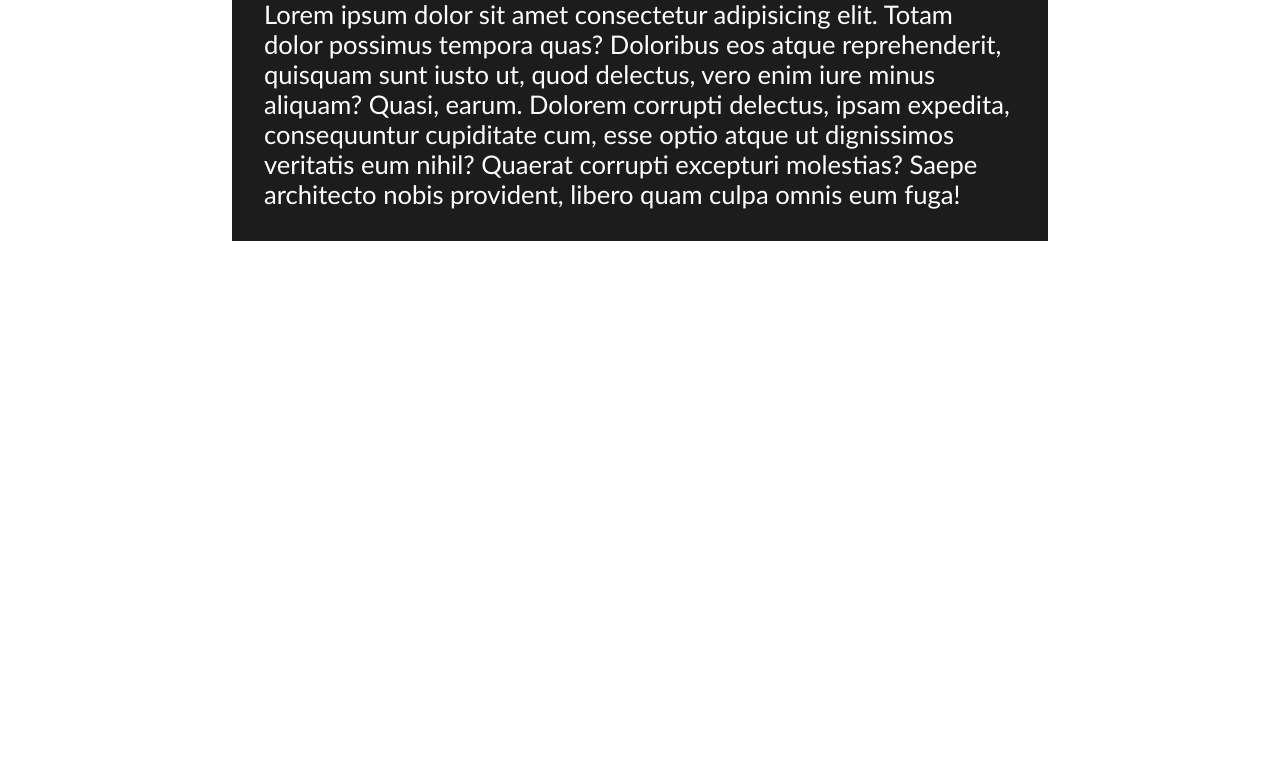
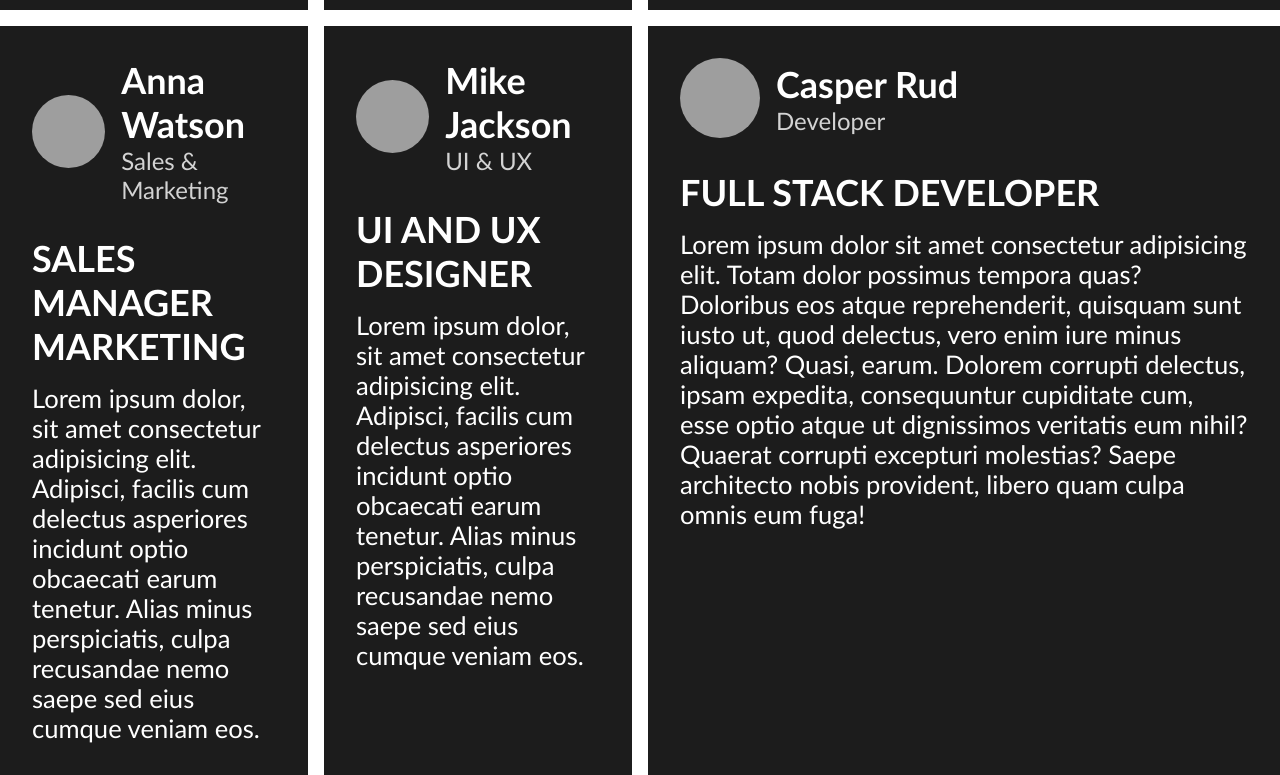
Before and after one commit to Prasannajaga/HTML-CSS-JS, a website: page Grid-layout/index.html in a window 1280 px wide. Shown: the part 738-1513 px from the top of the page. Before the commit the page ends 979 px from the top, so only its background shows below. Drawn offline with Linux system fonts and the light colour scheme; grey boxes are pictures that could not be loaded.

Commit message:
new changes

```diff
--- a/Grid-layout/index.html
+++ b/Grid-layout/index.html
@@ -49,6 +49,46 @@
                 Dolorem corrupti delectus, ipsam expedita, consequuntur cupiditate cum, esse optio atque ut dignissimos veritatis eum nihil? Quaerat corrupti excepturi molestias? Saepe architecto nobis provident, libero quam culpa omnis eum fuga!</p>
             </div>
         </div>
+        <div class="items">
+            <div class="title">
+                <img src="https://i.pravatar.cc/150?img=1" alt="">
+                 <div>
+                    <h2>Anna Watson</h2>
+                    <p>Sales & Marketing</p>
+                 </div>
+            </div>
+            <div class="content">
+                <h2>SALES MANAGER MARKETING</h2>
+                <p class="text">Lorem ipsum dolor, sit amet consectetur adipisicing elit. Adipisci, facilis cum delectus asperiores incidunt optio obcaecati earum tenetur. Alias minus perspiciatis, culpa recusandae nemo saepe sed eius cumque veniam eos.</p>
+            </div>
+        </div>
+        <div class="items">
+            <div class="title">
+                <img src="https://i.pravatar.cc/150?img=7" alt="">
+                <div>
+                    <h2>Mike Jackson</h2>
+                    <p>UI & UX</p>
+                 </div>
+            </div>
+            <div class="content">
+                <h2>UI AND UX DESIGNER</h2>
+                <p class="text">Lorem ipsum dolor, sit amet consectetur adipisicing elit. Adipisci, facilis cum delectus asperiores incidunt optio obcaecati earum tenetur. Alias minus perspiciatis, culpa recusandae nemo saepe sed eius cumque veniam eos.</p>
+            </div>
+        </div>
+        <div class="items span2">
+            <div class="title">
+                <img src="https://i.pravatar.cc/150?img=3" alt="">
+                <div>
+                    <h2>Casper Rud</h2>
+                    <p>Developer</p>
+                 </div>
+            </div>
+            <div class="content">
+                <h2>FULL STACK DEVELOPER</h2>
+                <p class="text">Lorem ipsum dolor sit amet consectetur adipisicing elit. Totam dolor possimus tempora quas? Doloribus eos atque reprehenderit, quisquam sunt iusto ut, quod delectus, vero enim iure minus aliquam? Quasi, earum.
+                Dolorem corrupti delectus, ipsam expedita, consequuntur cupiditate cum, esse optio atque ut dignissimos veritatis eum nihil? Quaerat corrupti excepturi molestias? Saepe architecto nobis provident, libero quam culpa omnis eum fuga!</p>
+            </div>
+        </div>
     </div>
 
 
--- a/Grid-layout/style.css
+++ b/Grid-layout/style.css
@@ -18,9 +18,8 @@ body{
 
 .userCard{
     display: grid;
-    grid-template-columns: repeat(2, minmax(400px , 20rem));
+    grid-template-columns: repeat(auto-fit, minmax(300px , 1fr));
     gap: 1rem;
-    grid-auto-columns: auto;
 }
 
 .items{
```
Also changed, not shown: responsive-layouts/index.html (+20 -0 lines), responsive-layouts/style.css (+11 -8 lines).
